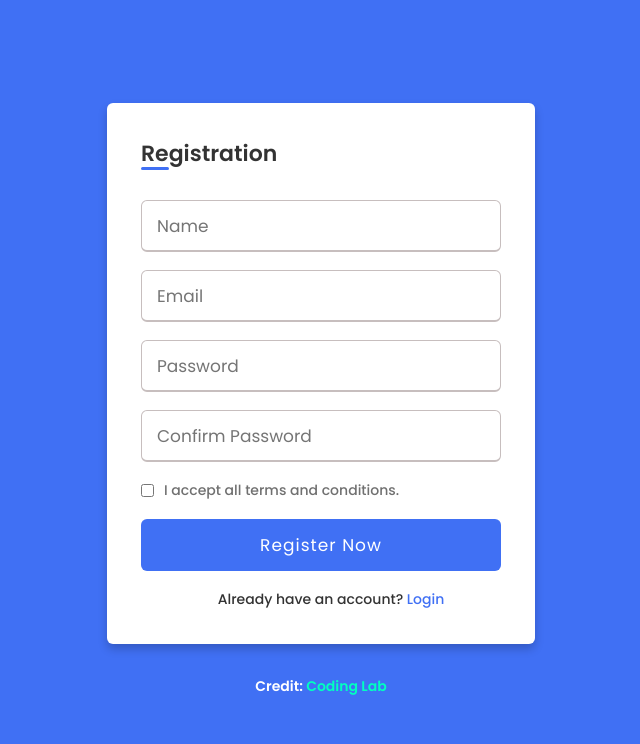
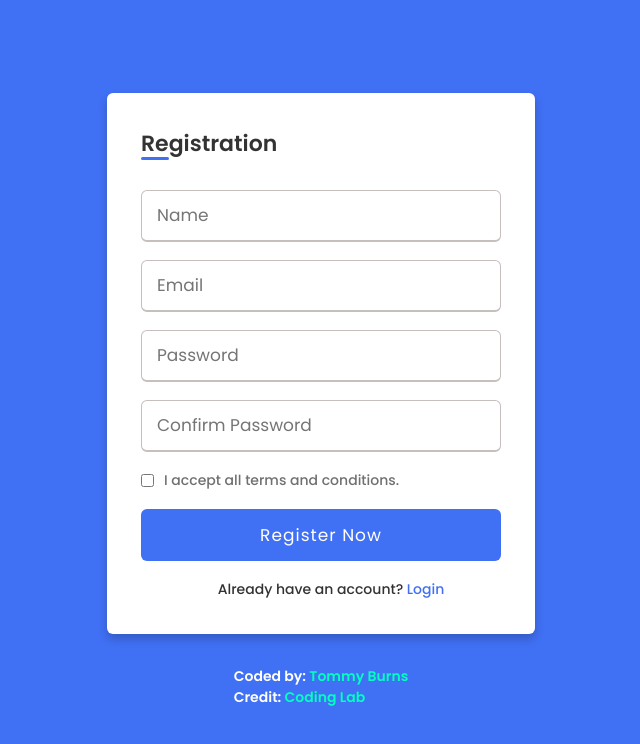
Before and after one commit to Tommy-Burns/Tommy-Burns.github.io, a plain HTML site: page sign-up-form/index.html in a window 1280 px wide. Shown: the whole page, without its empty margins (319-959 px from the left). Drawn offline with Linux system fonts and the light colour scheme.

Commit message:
Update index.html

```diff
--- a/sign-up-form/index.html
+++ b/sign-up-form/index.html
@@ -36,6 +36,7 @@
         </form>
     </div>
     <div class="credit">
+        <h4>Coded by: <a href="https://www.linkedin.com/in/tbbotchwey" target="_blank">Tommy Burns</a></h4>
         <h4>Credit: <a href="https://www.codinglabweb.com/" target="_blank">Coding Lab</a></h4>
     </div>
 </body>
```
